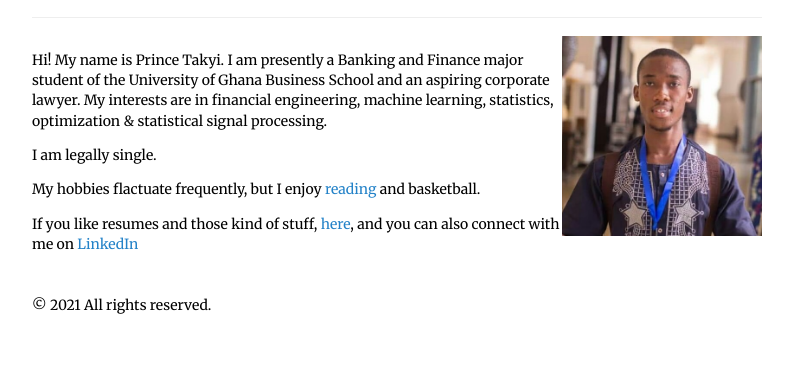
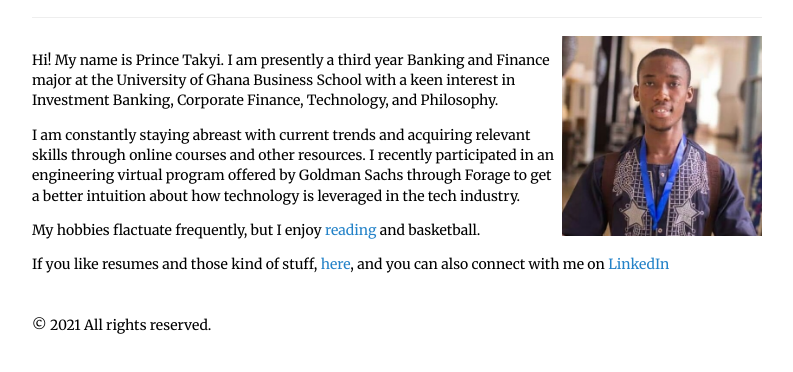
Before and after one commit to tdashi/tdashi.github.io, a plain HTML site: page index.html in a window 1280 px wide. Shown: the part 50-422 px from the top of the page, without its empty margins (243-1036 px from the left). Drawn offline with Linux system fonts and the light colour scheme.

Commit message:
Update index.html
updated homepage

```diff
--- a/index.html
+++ b/index.html
@@ -22,11 +22,11 @@
         </p>
         <p>
             Hi! My name is Prince Takyi.
-            I am presently a Banking and Finance major student of the University of Ghana Business School and an aspiring corporate lawyer. My interests are in financial engineering, machine learning, statistics, optimization & statistical signal processing.
+            I am presently a third year Banking and Finance major at the University of Ghana Business School with a keen interest in Investment Banking, Corporate Finance, Technology, and Philosophy.
         </p>
-        <p>I am legally single.</p>
+        <p>I am constantly staying abreast with current trends and acquiring relevant skills through online courses and other resources. I recently participated in an engineering virtual program offered by Goldman Sachs through Forage to get a better intuition about how technology is leveraged in the tech industry.</p>
         <p> My hobbies flactuate frequently, but I enjoy <a href="./readinglist.html">reading</a> and basketball.</p>
-        <p>If you like resumes and those kind of stuff, <a href="resume.pdf">here</a>, and you can also connect with me on <a href="https://linkedin.com/in/ptakyi" target="_blank">LinkedIn</a></p>
+        <p>If you like resumes and those kind of stuff, <a href="_Prince Takyi CV.pdf">here</a>, and you can also connect with me on <a href="https://linkedin.com/in/ptakyi" target="_blank">LinkedIn</a></p>
     </div>
 </body>
 
```
